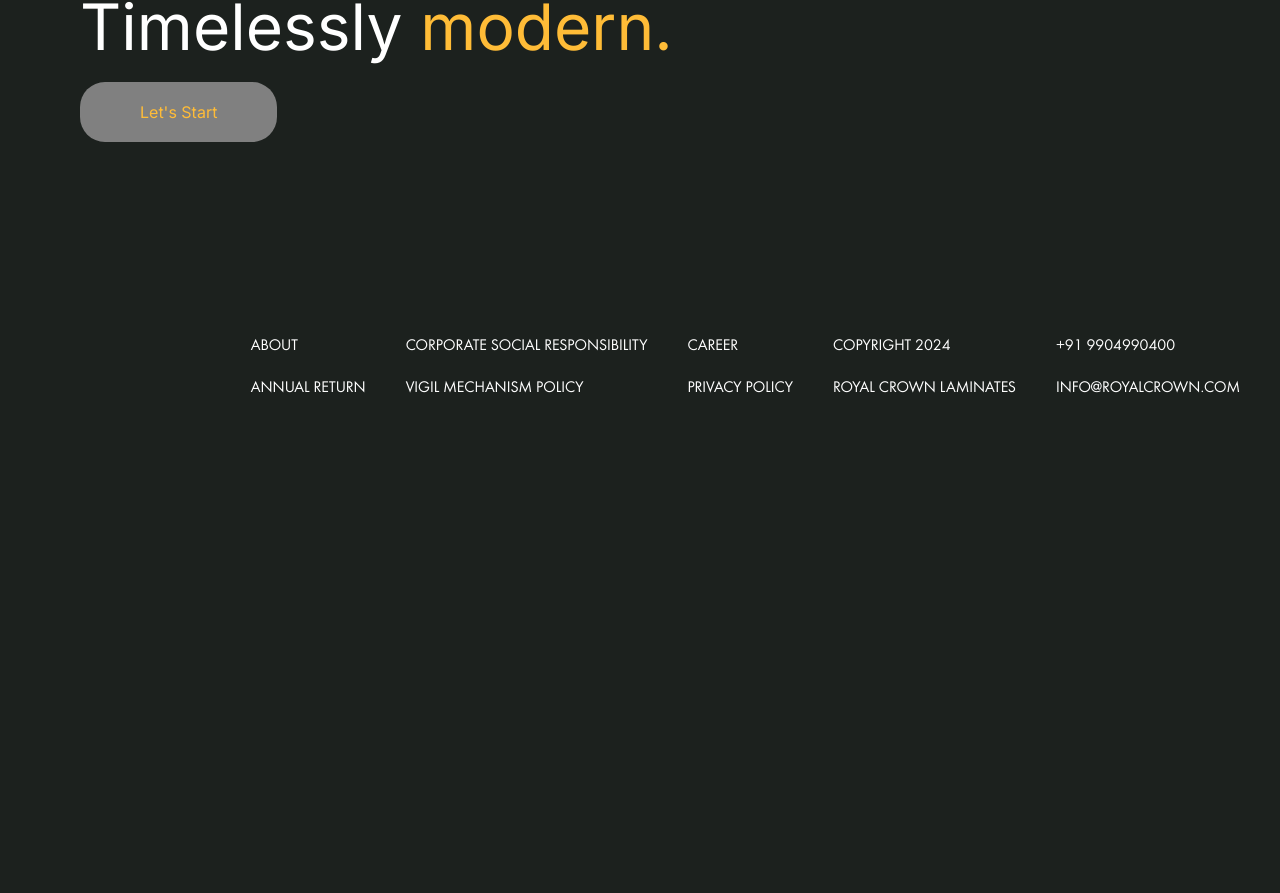
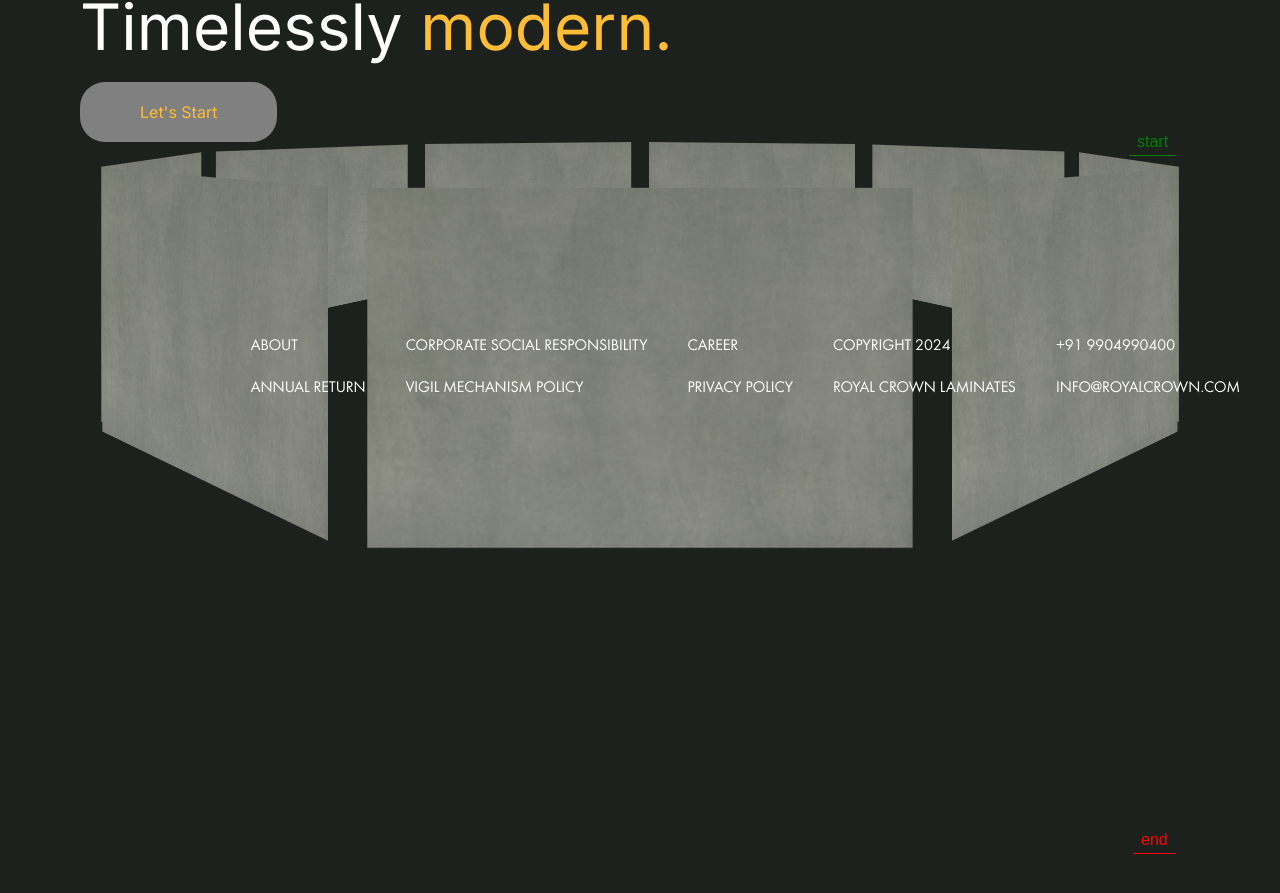
Before and after one commit to PVOT-Web-Projects/royal-crown, a Next.js app: page / in a window 1280 px wide. Shown: the part 1121-2014 px from the top of the page. Before the commit the page ends 1619 px from the top, so only its background shows below. Built offline with nearby package versions, Linux system fonts and the light colour scheme.

Commit message:
changesss

```diff
--- a/package.json
+++ b/package.json
@@ -10,9 +10,11 @@
   },
   "dependencies": {
     "formik": "^2.4.6",
+    "gsap": "^3.12.5",
     "next": "14.2.3",
     "react": "^18",
-    "react-dom": "^18"
+    "react-dom": "^18",
+    "yup": "^1.4.0"
   },
   "devDependencies": {
     "eslint": "^8",
--- a/src/app/page.js
+++ b/src/app/page.js
@@ -4,12 +4,14 @@ import Form from "@/components/form/Form";
 import SocialPage from "@/components/socialPage/socialpage";
 import SocialMediaImg from "@/images/socials-image.png";
 import "./variables.scss";
+import CircularScroll from "@/components/Circularscroll/Circularscroll";
 
 export default function Home() {
   return (
     <main className="main">
       <HeroBanner />
       <Headingwithbutton />
+      <CircularScroll/>
     </main>
   );
 }
--- /dev/null
+++ b/src/components/Circularscroll/Circularscroll.jsx
@@ -0,0 +1,57 @@
+'use client'
+import React, { useEffect } from 'react';
+import { gsap } from 'gsap';
+import { ScrollTrigger } from 'gsap/dist/ScrollTrigger';
+import './Circularscroll.scss'
+import Image from 'next/image';
+import circle1 from '@/images/circle1.jpg'
+
+gsap.registerPlugin(ScrollTrigger);
+
+const CircularScroll = () => {
+  useEffect(() => {
+    const tl = gsap.timeline({
+      scrollTrigger: {
+        trigger: ".gallery_box",
+        start: "top center-=200px",
+        end: "bottom+=500px", // Corrected end position
+        scrub: true,
+        pin: true,
+        markers: true,
+      }
+    });
+
+    tl.to('.gallery_box_outer',{
+      duration: 10,
+      rotateY: 360,
+      ease: "none",
+    });
+  }, []);
+
+  return (
+    <>
+      <section className="work2">
+        <div className="gallery_box">
+          <div className="gallery_box_outer">
+            <div className="gallery_box_in">
+            <Image className='logocertificate' src={circle1} alt="certificationimg" /></div>
+            <div className="gallery_box_in" ><Image className='logocertificate' src={circle1} alt="certificationimg" /></div>
+            <div className="gallery_box_in" ><Image className='logocertificate' src={circle1} alt="certificationimg" /></div>
+            <div className="gallery_box_in" ><Image className='logocertificate' src={circle1} alt="certificationimg" /></div>
+            <div className="gallery_box_in" ><Image className='logocertificate' src={circle1} alt="certificationimg" /></div>
+            <div className="gallery_box_in" ><Image className='logocertificate' src={circle1} alt="certificationimg" /></div>
+            <div className="gallery_box_in" ><Image className='logocertificate' src={circle1} alt="certificationimg" /></div>
+            <div className="gallery_box_in" ><Image className='logocertificate' src={circle1} alt="certificationimg" /></div>
+            <div className="gallery_box_in" ><Image className='logocertificate' src={circle1} alt="certificationimg" /></div>
+          </div>
+        </div>
+      </section>
+{/*
+      <section >
+        <h1>Extra space just for demo, remove this</h1>
+      </section> */}
+    </>
+  );
+};
+
+export default CircularScroll;
--- /dev/null
+++ b/src/components/Circularscroll/Circularscroll.scss
@@ -0,0 +1,54 @@
+.work2 {
+    position: relative;
+    .gallery_box {
+      position: absolute;
+      left: 50%;
+      top: 50%;
+      transform: translate(-50%, -50%) rotateX(-8deg);
+      transform-style: preserve-3d;
+
+      .gallery_box_outer {
+        width: 300px;
+        height: 200px;
+        position: relative;
+        transform: perspective(1000px);
+        transform-style: preserve-3d;
+
+        .gallery_box_in {
+          width: 100%;
+          height: 100%;
+          position: absolute;
+          background-position: center center;
+          background-size: cover;
+
+          &:nth-child(1) {
+            transform: rotateY(0deg) translateZ(450px);
+          }
+          &:nth-child(2) {
+            transform: rotateY(40deg) translateZ(450px);
+          }
+          &:nth-child(3) {
+            transform: rotateY(80deg) translateZ(450px);
+          }
+          &:nth-child(4) {
+            transform: rotateY(120deg) translateZ(450px);
+          }
+          &:nth-child(5) {
+            transform: rotateY(160deg) translateZ(450px);
+          }
+          &:nth-child(6) {
+            transform: rotateY(200deg) translateZ(450px);
+          }
+          &:nth-child(7) {
+            transform: rotateY(240deg) translateZ(450px);
+          }
+          &:nth-child(8) {
+            transform: rotateY(280deg) translateZ(450px);
+          }
+          &:nth-child(9) {
+            transform: rotateY(320deg) translateZ(450px);
+          }
+        }
+      }
+    }
+  }
```
Also changed, not shown: src/components/Insightslider/Insightslider.jsx (+8 -60 lines), src/components/Insightslider/Insightslider.scss (deleted, +0 -63 lines), src/images/circle1.jpg (added), 1 other file (tests, documents, lock files or other folders).
